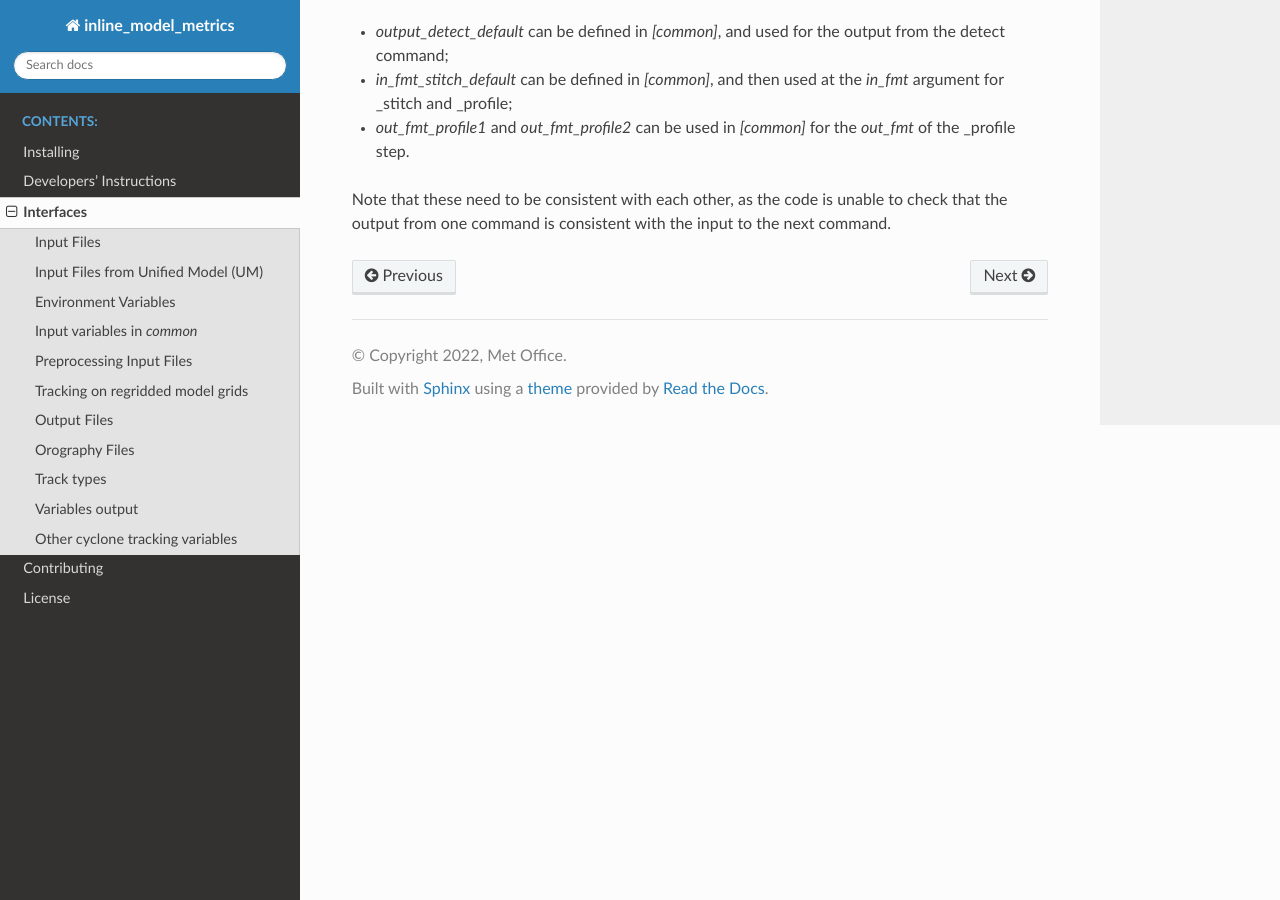
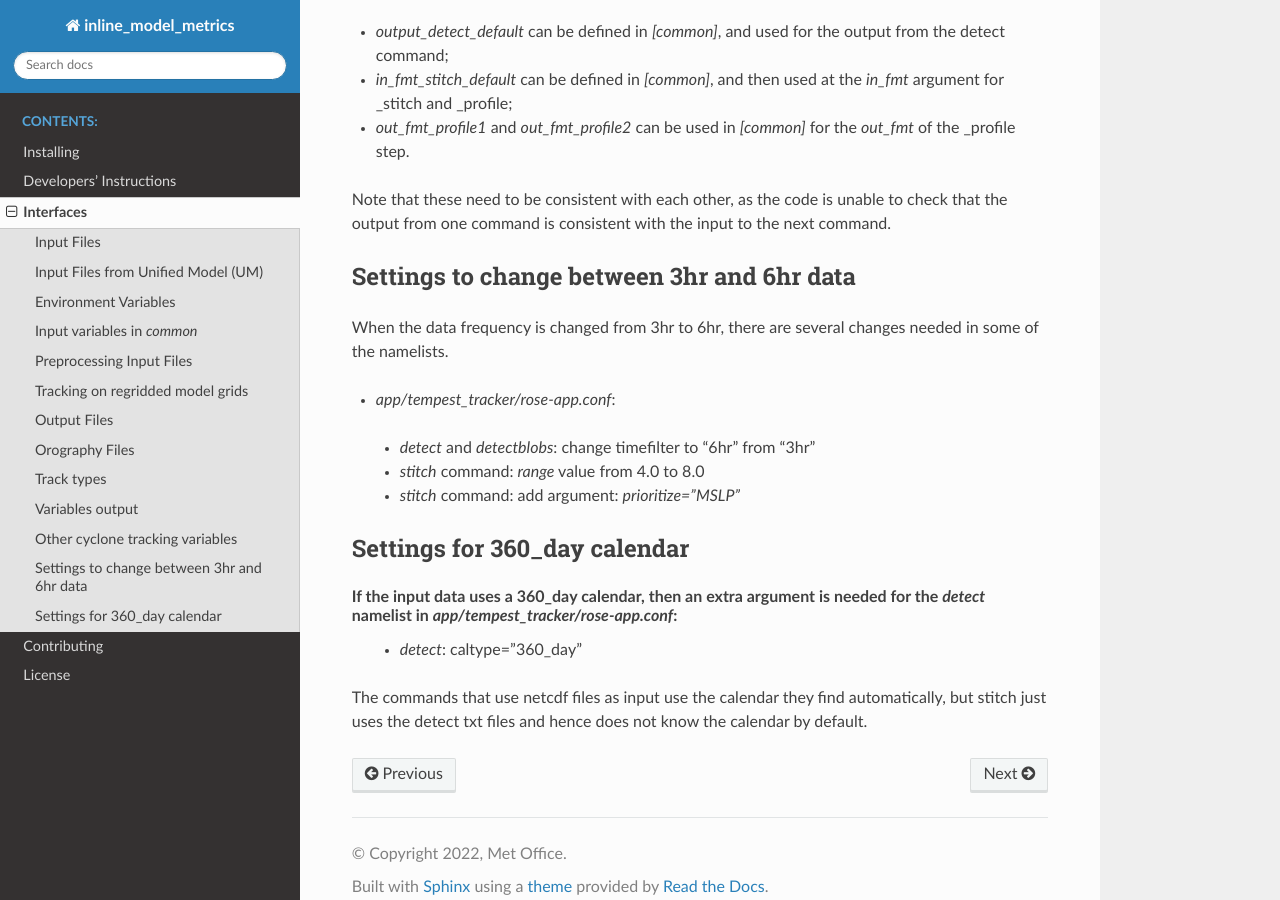
Before and after one commit to MetOffice/inline_model_metrics, a Sphinx documentation site: the page built from docs/source/Interface.rst, in a window 1280 px wide and 900 px high, scrolled down 9165 px. Built offline with Sphinx 7.4.7 and the Read the Docs theme 3.1.0, drawn with Linux system fonts in a browser that asks for light colours.

Commit message:
Small changes to try and get data tidied more

```diff
--- a/docs/source/Interface.rst
+++ b/docs/source/Interface.rst
@@ -438,3 +438,21 @@ The variable list specified in the `out_fmt` command mentioned above can be long
 * `out_fmt_profile1` and `out_fmt_profile2` can be used in `[common]` for the `out_fmt` of the _profile step.
 
 Note that these need to be consistent with each other, as the code is unable to check that the output from one command is consistent with the input to the next command.
+
+Settings to change between 3hr and 6hr data
+###########################################
+
+When the data frequency is changed from 3hr to 6hr, there are several changes needed in some of the namelists.
+
+* `app/tempest_tracker/rose-app.conf`:
+ * `detect` and `detectblobs`: change timefilter to "6hr" from "3hr"
+ * `stitch` command: `range` value from 4.0 to 8.0
+ * `stitch` command: add argument: `prioritize="MSLP"`
+
+Settings for 360_day calendar
+#############################
+
+If the input data uses a 360_day calendar, then an extra argument is needed for the `detect` namelist in `app/tempest_tracker/rose-app.conf`:
+ * `detect`: caltype="360_day"
+
+The commands that use netcdf files as input use the calendar they find automatically, but stitch just uses the detect txt files and hence does not know the calendar by default.
```
Also changed, not shown: 3 other files.
